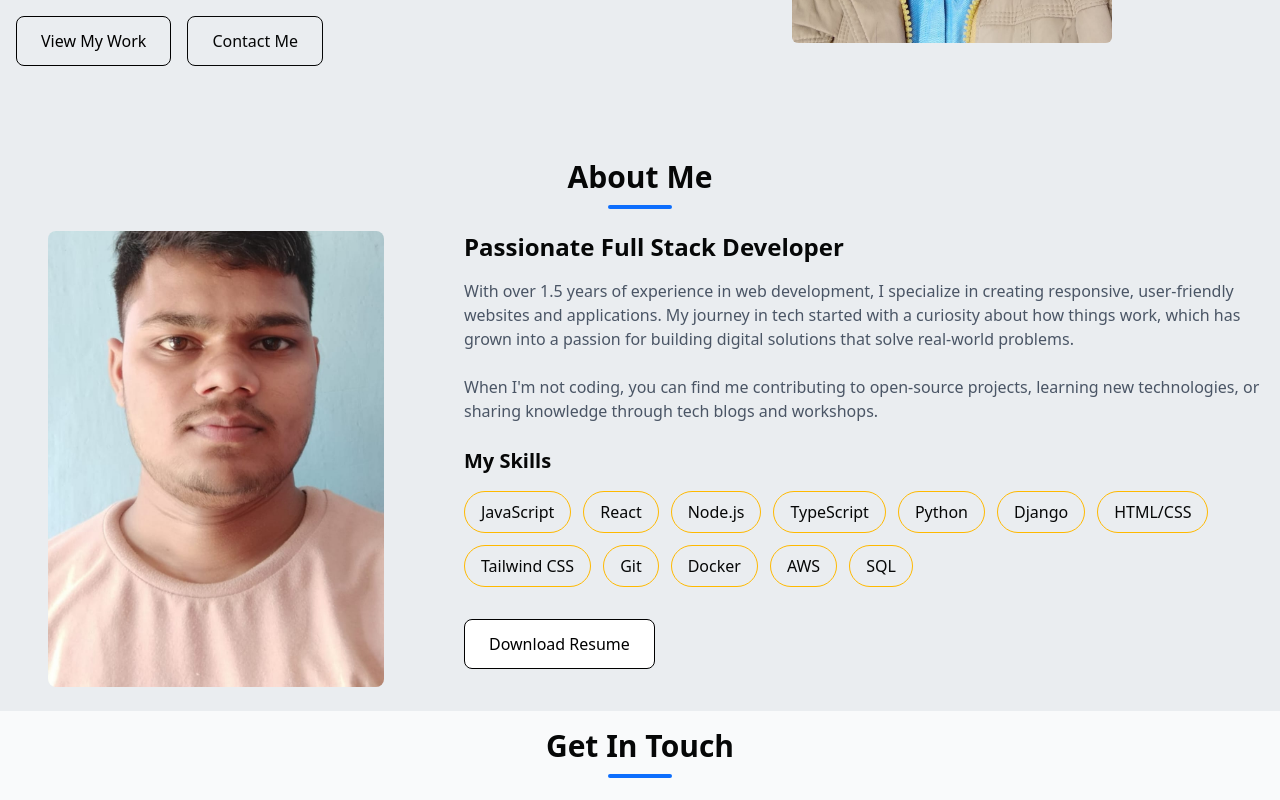
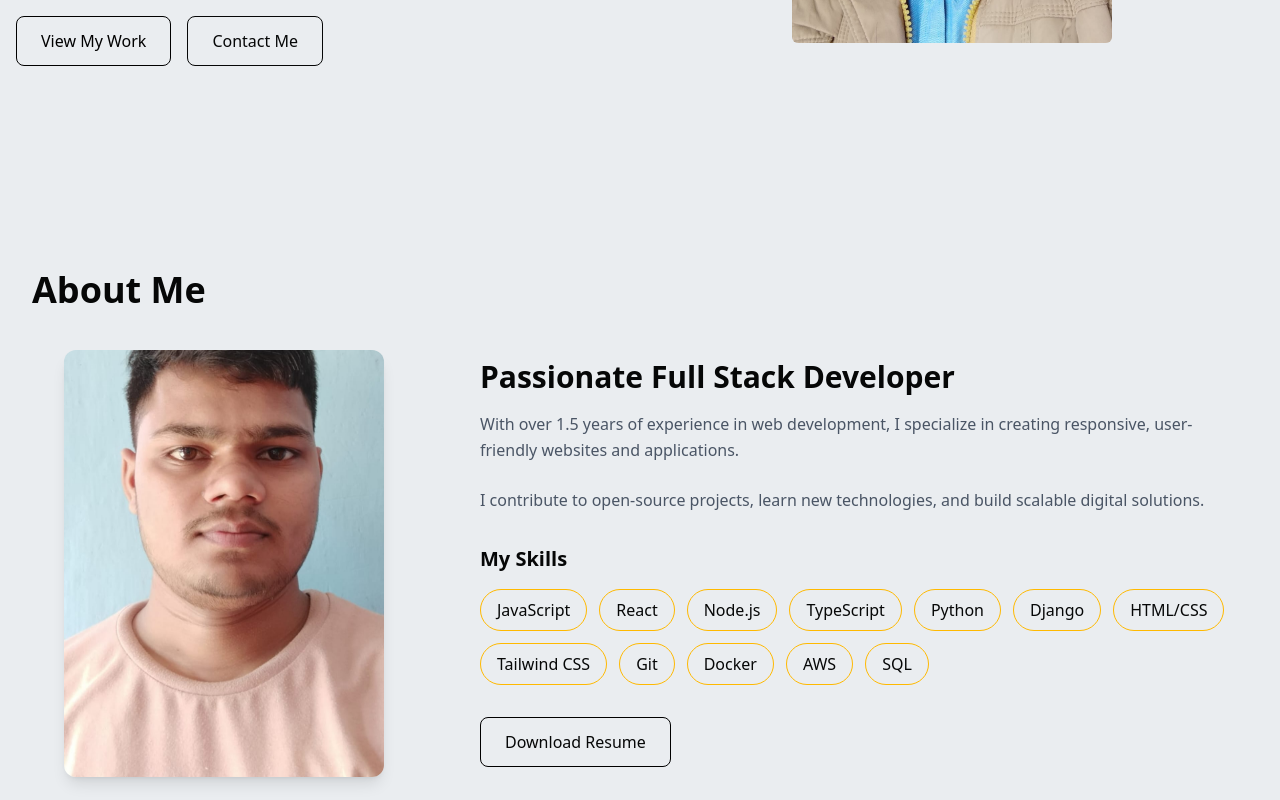
Before and after one commit to rj7075/Portfolio-My, a React (Vite) app in the folder client/: page / in a window 1280 px wide. Shown: the part 540-1340 px from the top of the page. Built offline with nearby package versions, Linux system fonts and the light colour scheme.

Commit message:
files updated

```diff
--- a/client/index.html
+++ b/client/index.html
@@ -5,6 +5,7 @@
     <link rel="icon" type="image/svg+xml" href="/mylogo.png" />
     <meta name="viewport" content="width=device-width, initial-scale=1.0" />
     <title>Ranjeet Yadav</title>
+    <meta name="google-site-verification" content="qIoVMyr0tWadTeGiSjYlLJbONLrXZAGYGDIYwmARxyc" />
   </head>
   <body>
     <div id="root"></div>
--- a/client/src/components/AboutSection.jsx
+++ b/client/src/components/AboutSection.jsx
@@ -15,46 +15,84 @@ export default function AboutSection() {
   ];
 
   return (
-    <section className="py-6">
-      <div className="container mx-auto px-4">
-        <h2 className="section-title">About Me</h2>
+    <section className="py-10 mt-15 sm:py-14 lg:py-20">
+      <div className="max-w-7xl mx-auto px-4 sm:px-6 lg:px-8">
 
-        <div className="flex flex-col md:flex-row gap-12">
-          <div className="md:w-1/3 flex justify-center">
-            <div className="relative w-84 h-114 ">
-              <div className="absolute inset-0 bg-primary rounded-lg opacity-10"></div>
+        {/* Title - always first */}
+        <h2 className="
+          order-1
+          text-2xl sm:text-3xl md:text-4xl
+          font-bold
+          mb-6 sm:mb-10
+          text-center md:text-left
+        ">
+          About Me
+        </h2>
+
+        {/* Main layout */}
+        <div className="flex flex-col md:flex-row items-center gap-8 lg:gap-16">
+
+          {/* Image section */}
+          <div className="
+            order-2
+            w-full md:w-1/3
+            flex justify-center
+          ">
+            <div className="
+              relative
+              w-56 sm:w-64 md:w-72 lg:w-80
+              aspect-[3/4]
+            ">
+
+              <div className="absolute inset-0 bg-primary rounded-xl opacity-10"></div>
+
               <img
                 src="/rj1.jpeg"
-                alt="Developer"
-                className="relative w-full h-full rounded-lg object-cover z-1"
+                alt="RJ Yadav Full Stack Developer"
+                className="relative w-full h-full object-cover rounded-xl shadow-lg"
               />
             </div>
           </div>
 
-          <div className="md:w-2/3">
-            <h3 className="text-2xl font-semibold mb-4">
+          {/* Content section */}
+          <div className="
+            order-3
+            w-full md:w-2/3
+            text-center md:text-left
+          ">
+
+            <h3 className="text-xl sm:text-2xl lg:text-3xl font-semibold mb-4">
               Passionate Full Stack Developer
             </h3>
-            <p className="text-gray-600 mb-6">
+
+            <p className="text-gray-600 text-sm sm:text-base mb-4 sm:mb-6 leading-relaxed">
               With over 1.5 years of experience in web development, I specialize
               in creating responsive, user-friendly websites and applications.
-              My journey in tech started with a curiosity about how things work,
-              which has grown into a passion for building digital solutions that
-              solve real-world problems.
-            </p>
-            <p className="text-gray-600 mb-6">
-              When I'm not coding, you can find me contributing to open-source
-              projects, learning new technologies, or sharing knowledge through
-              tech blogs and workshops.
             </p>
 
+            <p className="text-gray-600 text-sm sm:text-base mb-6 sm:mb-8 leading-relaxed">
+              I contribute to open-source projects, learn new technologies,
+              and build scalable digital solutions.
+            </p>
+
+            {/* Skills */}
             <div className="mb-8">
-              <h4 className="text-xl font-semibold mb-4">My Skills</h4>
-              <div className="flex flex-wrap gap-3">
+              <h4 className="text-lg sm:text-xl font-semibold mb-4">
+                My Skills
+              </h4>
+
+              <div className="flex flex-wrap justify-center md:justify-start gap-2 sm:gap-3">
                 {skills.map((skill, index) => (
                   <span
                     key={index}
-                    className="bg-primary border border-amber-400 bg-opacity-10 hover:text-white hover:bg-black text-primary px-4 py-2 rounded-full"
+                    className="
+                      text-sm sm:text-base
+                      border border-amber-400
+                      px-3 py-1.5 sm:px-4 sm:py-2
+                      rounded-full
+                      hover:bg-black hover:text-white
+                      transition duration-300
+                    "
                   >
                     {skill}
                   </span>
@@ -62,14 +100,26 @@ export default function AboutSection() {
               </div>
             </div>
 
+            {/* Resume button */}
             <a
               href="/resume.pdf"
-              download="My_Resume.pdf"
-              className="inline-block border bg-white bg-primary text-black px-6 py-3 rounded-lg font-medium hover:bg-secondary transition"
+              download="RJ_Yadav_Resume.pdf"
+              className="
+                inline-block
+                text-sm sm:text-base
+                px-5 py-2.5 sm:px-6 sm:py-3
+                border border-black
+                rounded-lg
+                font-medium
+                hover:bg-black hover:text-white
+                transition duration-300
+              "
             >
               Download Resume
             </a>
+
           </div>
+
         </div>
       </div>
     </section>
--- a/client/src/components/Header.jsx
+++ b/client/src/components/Header.jsx
@@ -16,7 +16,8 @@ export default function Header() {
     <header className="bg-white shadow-md fixed w-full z-10">
       <div className="container mx-auto px-4 py-3 flex justify-between items-center">
         <NavLink to="/" className="text-2xl font-bold text-primary">
-          <img className="w-16 h-10" src="/mylogo.png" alt="log" />
+        <span className="flex">
+          <img className="w-10 h-7 mt-1 md:mt-0 md:w-12 md:h-9 " src="/mylogo.png" alt="log" /><h1 className="text-2xl md:text-3xl">RANJEET YADAV</h1></span>
         </NavLink>
 
         {/* Desktop Navigation */}
--- a/client/src/components/Hero.jsx
+++ b/client/src/components/Hero.jsx
@@ -54,7 +54,7 @@ const Hero = () => {
               <img
                 src="/Ranjeet-Yadav3.jpg"
                 alt="Developer"
-                className="relative w-94 h-100 rounded-md object-cover z-1"
+                className="relative w-100 h-100 rounded-md object-cover z-1"
               />
             </div>
           </div>
```
